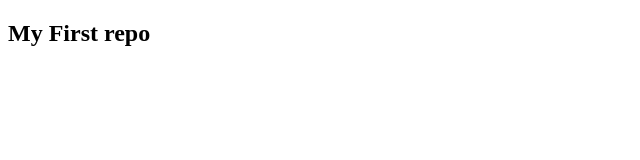
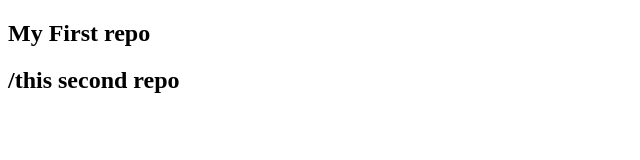
Before and after one commit to mdasif61/my-first-repo, a plain HTML site: page index.html in a window 1280 px wide. Shown: the whole page, without its empty margins (0-640 px from the left). Drawn offline with Linux system fonts and the light colour scheme.

Commit message:
second-h2

```diff
--- a/index.html
+++ b/index.html
@@ -8,6 +8,6 @@
 </head>
 <body>
     <h2>My First repo</h2>
-
+    <h2>/this second repo</h2>
 </body>
 </html>
```
